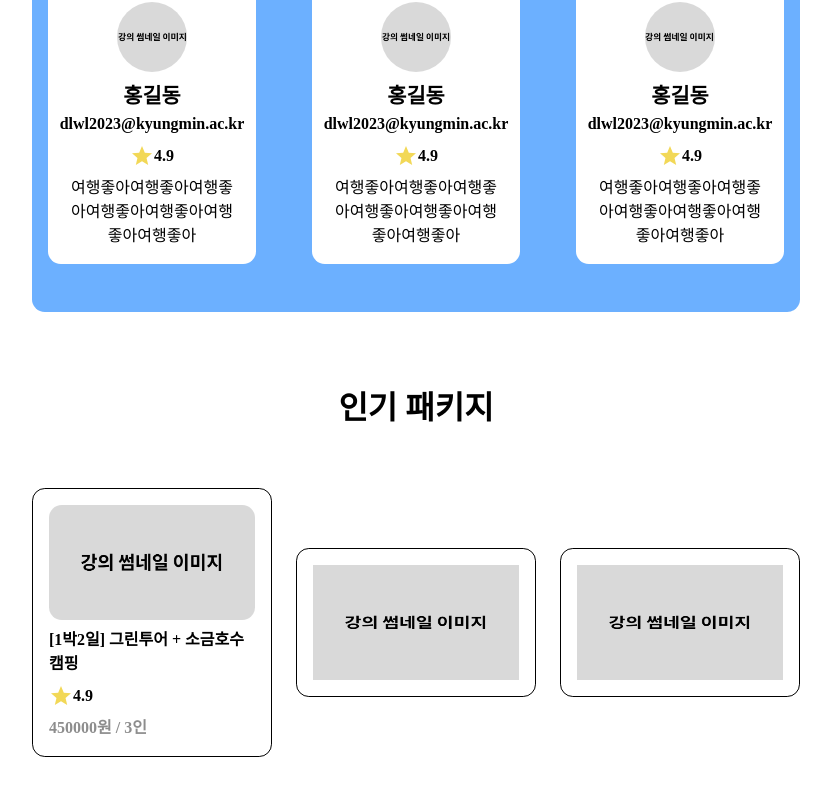
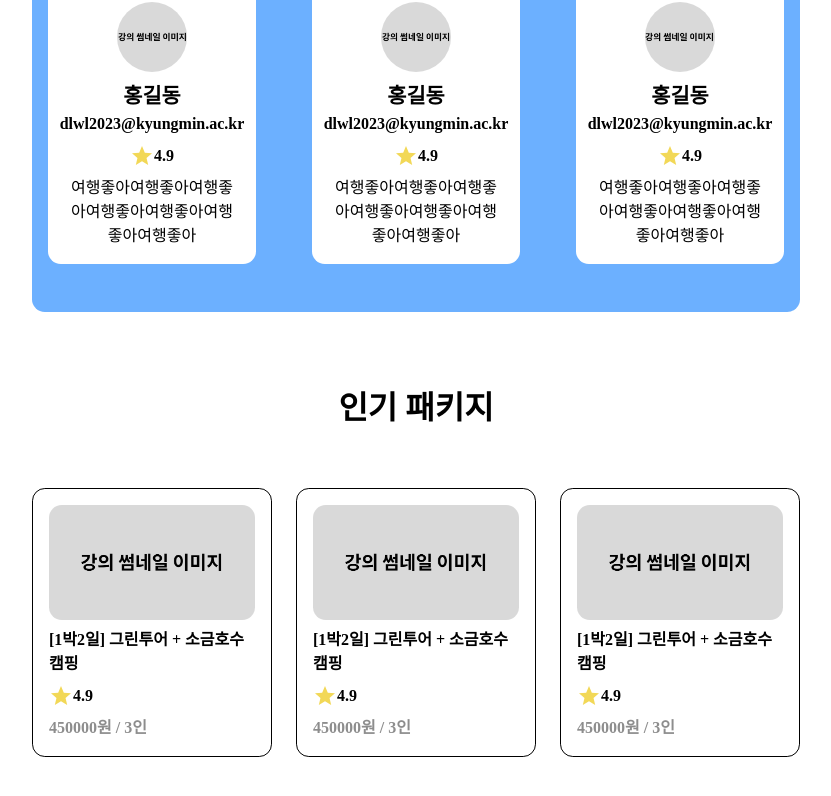
Before and after one commit to SmallTour-Application/smalltours_front, a React (Create React App) app: page /main in a window 1280 px wide. Shown: the part 658-1454 px from the top of the page, without its empty margins (224-1055 px from the left). Before the commit the page ends 1415 px from the top, so only its background shows below. Built offline with nearby package versions, Linux system fonts and the light colour scheme; a web font is replaced by a local one.

Commit message:
Main v0.1

```diff
--- a/src/unauth/Main.jsx
+++ b/src/unauth/Main.jsx
@@ -38,7 +38,7 @@ function Main(props) {
             {/* TopBar 띄우기 위한 Box*/}
             <Box sx={{height: 64}}/>
             {/* 최상위 Grid **/}
-            <Grid container sx={{px:"20%", width:"100%"}}>
+            <Grid container sx={{px:"20%", width:"100%", pb:"10rem"}}>
                 {/* Banner **/}
                 <Grid item xs={12}>
                     <Slider {...settings}>
@@ -410,25 +410,93 @@ function Main(props) {
                     </Grid>
 
                     {/* items **/}
-                    <Grid item container xs={4} sx={{m:0}}>
-                        <Grid item container xs={12} sx={{borderRadius:"1vw", borderColor:"#8D8D8D", p:"1rem", border:1}}>
+                    <Grid item container xs={4} sx={{m:0, p:0, width:"100%"}}>
+                        <Grid item container xs={12} sx={{borderRadius:"1vw", borderColor:"#8D8D8D", p:"1rem", border:1, width:"100%"}}>
                             {/* image **/}
                             <Grid item xs={12}>
-                                <Box sx={{width:"100%", aspectRatio:"16/9", overflow:"hidden"}}>
-                                    <img src={testImg} style={{width:"100%", height:"100%", objectFit:"cober"}}/>
+                                <Box sx={{width:"100%", aspectRatio:"16/9", overflow:"hidden", borderRadius:"1vw"}}>
+                                    <img src={testImg} style={{width:"100%", height:"100%", objectFit:"cover"}}/>
                                 </Box>
+                            </Grid>
+                            {/* 투어제목 **/}
+                            <Grid item xs={12} sx={{mt:"0.5rem"}}>
+                                <Typography sx={{fontWeight:"900", fontSize:"1rem"}}>
+                                    [1박2일] 그린투어 + 소금호수 캠핑
+                                </Typography>
+                            </Grid>
+                            {/* 평점 **/}
+                            <Grid item xs={12} display={"flex"} justfyContent={"flex-start"} alignItems={"center"}
+                                  sx={{
+                                      direction: 'flex',
+                                      justifyContent: 'flex-start',
+                                      alignItems: "center",
+                                      pt:"0.5rem"
+                                  }}
+                            >
+                                <StarIcon sx={{ color: '#F2D857', fontSize: '1.5rem' }}/>
+                                <Typography sx={{fontWeight:"700", fontSize:"1rem", color:"#000000"}}>
+                                    4.9
+                                </Typography>
+                            </Grid>
+                            {/* 가격 **/}
+                            {/* 평점 **/}
+                            <Grid item xs={12} display={"flex"} justfyContent={"flex-start"} alignItems={"center"}
+                                  sx={{
+                                      direction: 'flex',
+                                      justifyContent: 'flex-start',
+                                      alignItems: "center",
+                                      pt:"0.5rem"
+                                  }}
+                            >
+                                <Typography sx={{fontWeight:"900", fontSize:"1rem", color:"#8D8D8D"}}>
+                                    450000원 / 3인
+                                </Typography>
                             </Grid>
                         </Grid>
                     </Grid>
 
                     {/* items **/}
-                    <Grid item container xs={4} sx={{m:0}}>
-                        <Grid item container xs={12} sx={{borderRadius:"1vw", borderColor:"#8D8D8D", p:"1rem", border:1}}>
+                    <Grid item container xs={4} sx={{m:0, p:0, width:"100%"}}>
+                        <Grid item container xs={12} sx={{borderRadius:"1vw", borderColor:"#8D8D8D", p:"1rem", border:1, width:"100%"}}>
                             {/* image **/}
                             <Grid item xs={12}>
-                                <Box sx={{width:"100%", aspectRatio:"16/9", overflow:"hidden"}}>
-                                    <img src={testImg} style={{width:"100%", height:"100%", objectFit:"cober"}}/>
+                                <Box sx={{width:"100%", aspectRatio:"16/9", overflow:"hidden", borderRadius:"1vw"}}>
+                                    <img src={testImg} style={{width:"100%", height:"100%", objectFit:"cover"}}/>
                                 </Box>
+                            </Grid>
+                            {/* 투어제목 **/}
+                            <Grid item xs={12} sx={{mt:"0.5rem"}}>
+                                <Typography sx={{fontWeight:"900", fontSize:"1rem"}}>
+                                    [1박2일] 그린투어 + 소금호수 캠핑
+                                </Typography>
+                            </Grid>
+                            {/* 평점 **/}
+                            <Grid item xs={12} display={"flex"} justfyContent={"flex-start"} alignItems={"center"}
+                                  sx={{
+                                      direction: 'flex',
+                                      justifyContent: 'flex-start',
+                                      alignItems: "center",
+                                      pt:"0.5rem"
+                                  }}
+                            >
+                                <StarIcon sx={{ color: '#F2D857', fontSize: '1.5rem' }}/>
+                                <Typography sx={{fontWeight:"700", fontSize:"1rem", color:"#000000"}}>
+                                    4.9
+                                </Typography>
+                            </Grid>
+                            {/* 가격 **/}
+                            {/* 평점 **/}
+                            <Grid item xs={12} display={"flex"} justfyContent={"flex-start"} alignItems={"center"}
+                                  sx={{
+                                      direction: 'flex',
+                                      justifyContent: 'flex-start',
+                                      alignItems: "center",
+                                      pt:"0.5rem"
+                                  }}
+                            >
+                                <Typography sx={{fontWeight:"900", fontSize:"1rem", color:"#8D8D8D"}}>
+                                    450000원 / 3인
+                                </Typography>
                             </Grid>
                         </Grid>
                     </Grid>
```
